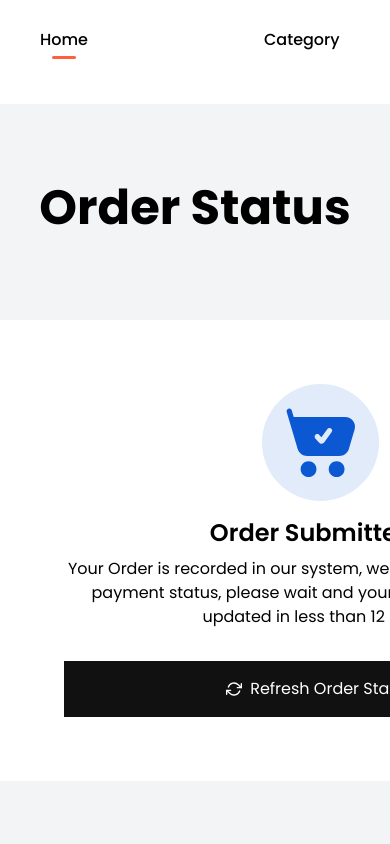
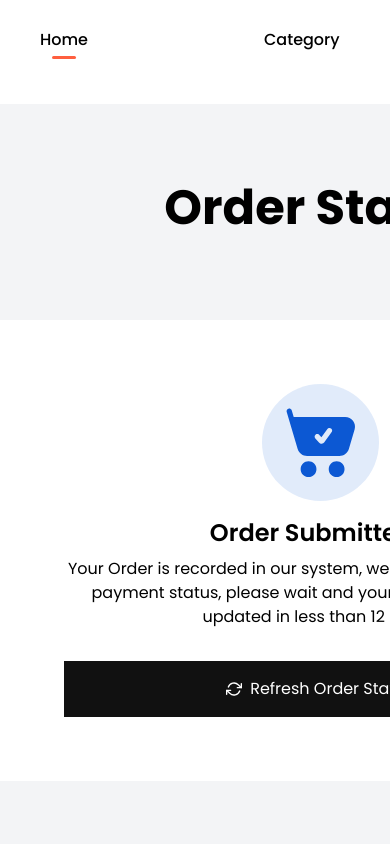
Before and after one commit to tsaqif06/sporton-fe, a Next.js app: page /order-status/1 in a window 390 px wide. Shown: the top 844 px of the page. Built offline with nearby package versions, Linux system fonts and the light colour scheme.

Commit message:
fix: fix responsiveness issue in order status page

```diff
--- a/app/(landing)/order-status/[id]/page.tsx
+++ b/app/(landing)/order-status/[id]/page.tsx
@@ -8,10 +8,11 @@ const OrderStatus = () => {
   const [isConfirmed, setIsConfirmed] = useState(false);
 
   return (
-    <main className="bg-gray-100 min-h-[100vh]">
+    <main className="bg-gray-100 min-h-screen grid grid-rows-[auto_1fr]">
       <div className="max-w-5xl mx-auto py-20">
         <h1 className="text-5xl font-bold text-center mb-2">Order Status</h1>
       </div>
+
       <div className="mb-20">
         {isConfirmed ? <OrderConfirmed /> : <OrderSubmitted />}
       </div>
```
